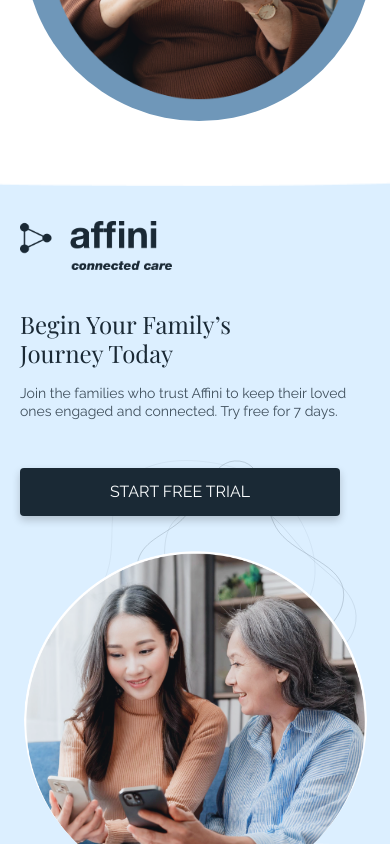
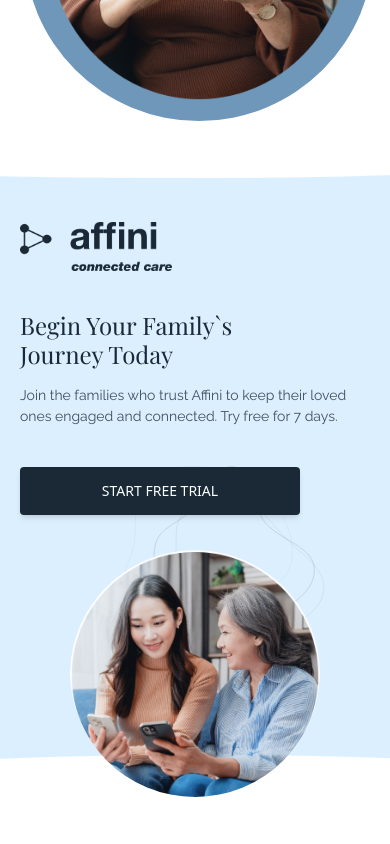
Before and after one commit to SiarheiBalabanovich/affini-app, a React (Vite) app: page / in a window 390 px wide. Shown: the part 3360-4204 px from the top of the page. Built offline with nearby package versions, Linux system fonts and the light colour scheme.

Commit message:
refactor: migrate BeginJourneySection to Tailwind and clean up styles

```diff
--- a/src/components/BeginJourneySection.jsx
+++ b/src/components/BeginJourneySection.jsx
@@ -5,13 +5,12 @@ import threadPatternFamily from '../assets/thread_pattern_family.svg';
 import curvedBackground from '../assets/wave_background.png';
 import logoAffini from '../assets/logo.png';
 
+
 function BeginJourneySection() {
   const imageRef = useRef(null);
 
   useEffect(() => {
-        if (typeof window === "undefined") return;
-        if (!imageRef.current) return;
-
+    const ctx = gsap.context(() => {
       gsap.to(imageRef.current, {
         y: 20,
         duration: 3,
@@ -19,224 +18,100 @@ function BeginJourneySection() {
         yoyo: true,
         ease: "sine.inOut",
       });
+    });
+    return () => ctx.revert();
   }, []);
+
   return (
-        <section className="relative flex justify-center items-center bg-cover bg-top w-full min-h-[676px] overflow-visible"
+    <section
+      className="relative flex items-center justify-center w-full min-h-[676px] bg-cover bg-top"
       style={{ backgroundImage: `url(${curvedBackground})` }}
     >
       <img
         src={threadPatternFamily}
-                alt="Thread Pattern"
-                className="thread-pattern thread-320 thread-390 thread-768 thread-1024"
+        alt=""
+        className="
+          absolute z-10
+          w-[220px] h-[220px]
+          top-[65%] left-[55%]
+          md:w-[350px] md:h-[350px] md:top-[35%] md:left-[56%]
+          lg:w-[600px] lg:h-[600px] lg:top-[35%] lg:left-[76%]
+          -translate-x-1/2 -translate-y-1/2
+        "
       />
 
-            <div className="relative flex flex-col md:flex-row items-center justify-between max-w-[1280px] w-full mx-auto pt-[100px] px-5 z-[2]">
+      <div className="relative z-20 flex flex-col md:flex-row items-center justify-between w-full max-w-[1280px] px-5 pt-[100px]">
 
-                <div className="flex flex-col items-start text-left md:items-start md:text-left mb-8 md:mb-0 md:-mt-[120px] w-full">
+        <div className="flex flex-col items-start w-full mb-8 md:mb-0 md:-mt-[120px]">
+
           <img
             src={logoAffini}
             alt="Affini Logo"
-                        className="logo-default logo-320 logo-390 logo-768 logo-1024"
+            className="
+              mb-10
+              w-[152px] h-[49px]
+              md:w-[180px] md:h-[58px]
+              lg:w-[211px] lg:h-[68px]
+            "
           />
-                    <h2 className="heading-default heading-320 heading-390 heading-768 heading-1024">
-                        Begin Your Family’s <br /> Journey Today
+
+          <h2 className="
+            font-['Playfair_Display']
+            text-[#1A2935]
+            text-[24px]
+            md:text-[36px]
+            lg:text-[58px]
+            leading-[120%]
+            mb-4
+          ">
+            Begin Your Family`s <br /> Journey Today
           </h2>
-                    <p className="text-default text-320 text-390 text-768 text-1024">
+
+          <p className="
+            font-['Raleway']
+            text-[#1A2935]/80
+            text-[14px]
+            md:text-[16px]
+            lg:text-[18px]
+            mb-10
+          ">
             Join the families who trust Affini to keep their loved ones engaged and connected. Try free for 7 days.
           </p>
+
           <button
-                        className="button-default button-320 button-390 button-768 button-1024"
-                        onClick={() => document.getElementById("contact-us")?.scrollIntoView({ behavior: "smooth" })}
+            type="button"
+            className="
+              bg-[#1A2935] text-[#FCFEFF]
+              text-[14px] md:text-[16px]
+              w-[280px] md:w-[320px]
+              h-[48px]
+              rounded
+              shadow-md
+            "
+            onClick={() =>
+              document.getElementById("contact-us")?.scrollIntoView({ behavior: "smooth" })
+            }
           >
             START FREE TRIAL
           </button>
         </div>
 
-                <div className="image-container image-320 image-390 image-768 image-1024">
+        <div className="
+          flex items-center justify-center
+          w-full
+          max-w-[250px]
+          md:max-w-[343px]
+          lg:max-w-[600px]
+          rounded-full overflow-hidden
+        ">
           <img
             ref={imageRef}
             src={imageFamilies}
             alt="Family Journey"
-                        className="family-image"
+            className="w-full"
           />
         </div>
       </div>
-
-            <style>{`
-                .thread-pattern {
-                    position: absolute;
-                    top: 35%;
-                    left: 76%;
-                    transform: translate(-50%, -50%) rotate(0deg);
-                    width: 600px;
-                    height: 600px;
-                    z-index: 1;
-                }
-                .logo-default {
-                    width: 211px;
-                    height: 68px;
-                    margin-bottom: 40px;
-                }
-                .heading-default {
-                    font-family: 'Playfair Display', serif;
-                    color: #1A2935;
-                    font-size: 58px;
-                    line-height: 120%;
-                    margin-bottom: 16px;
-                }
-                .text-default {
-                    font-family: 'Raleway', sans-serif;
-                    color: #1A2935;
-                    opacity: 0.8;
-                    font-size: 18px;
-                    line-height: 130%;
-                    margin-bottom: 40px;
-                }
-                .button-default {
-                    background-color: #1A2935;
-                    color: #FCFEFF;
-                    font-family: 'Raleway', sans-serif;
-                    font-size: 16px;
-                    border-radius: 4px;
-                    box-shadow: 0 4px 8px rgba(0, 0, 0, 0.2);
-                    width: 320px;
-                    height: 48px;
-                    margin-top: 8px;
-                }
-
-                .image-container {
-                    position: relative;
-                    display: flex;
-                    align-items: center;
-                    justify-content: center;
-                    width: 100%;
-                    max-width: 600px;
-                    height: auto;
-                    overflow: hidden;
-                    border-radius: 50%;
-                }
-                .family-image {
-                    width: 100%;
-                    height: auto;
-                }
-
-                @media (max-width: 320px) {
-                    .image-320 {
-                        max-width: 250px !important;
-                        height: auto !important;
-                    }
-                    .logo-320 {
-                        width: 152px !important;
-                        height: 49px !important;
-                        margin-bottom: 40px !important;
-                    }
-                    .heading-320 {
-                        font-size: 24px !important;
-                        text-align: left !important;
-                        margin-bottom: 16px !important;
-                    }
-                    .text-320 {
-                        font-size: 14px !important;
-                        text-align: left !important;
-                        margin-bottom: 40px !important;
-                    }
-                    .button-320 {
-                        width: 280px !important;
-                    }
-                    .thread-320 {
-                        top: 65% !important;
-                        left: 55% !important;
-                        width: 220px !important;
-                        height: 220px !important;
-                    }
-                }
-
-                @media (min-width: 321px) and (max-width: 390px) {
-                    .image-390 {
-                        max-width: 343px !important;
-                        height: auto !important;
-                    }
-                    .logo-390 {
-                        width: 152px !important;
-                        height: 49px !important;
-                        margin-bottom: 40px !important;
-                    }
-                    .heading-390 {
-                        font-size: 24px !important;
-                        margin-bottom: 16px !important;
-                    }
-                        .text-320 {
-                        font-size: 14px !important;
-                        text-align: left !important;
-                        margin-bottom: 40px !important;
-                    }
-                    .thread-390 {
-                        top: 60% !important;
-                        left: 55% !important;
-                        width: 285px !important;
-                        height: 285px !important;
-                    }
-                }
-
-                @media (min-width: 391px) and (max-width: 768px) {
-                    .image-768 {
-                        max-width: 343px !important;
-                        height: 343px !important;
-                    }
-                    .logo-768 {
-                        width: 180px !important;
-                        height: 58px !important;
-                    }
-                    .heading-768 {
-                        font-size: 36px !important;
-                    }
-                    .text-768 {
-                        font-size: 16px !important;
-                    }
-                    .button-768 {
-                        width: 320px !important;
-                        height: 48px !important;
-                    }
-                    .thread-768 {
-                        top: 35% !important;
-                        left: 56% !important;
-                        width: 350px !important;
-                        height: 350px !important;
-                    }
-                }
-
-                @media (min-width: 769px) and (max-width: 1024px) {
-                    .image-1024 {
-                        max-width: 650px !important;
-                        height: 650px !important;
-                        top: -50px !important;
-                    }
-                    .logo-1024 {
-                        width: 190px !important;
-                        height: 60px !important;
-                        margin-bottom: 40px !important;
-                    }
-                    .heading-1024 {
-                        font-size: 40px !important;
-                        margin-bottom: 16px !important;
-                    }
-                    .text-1024 {
-                        font-size: 17px !important;
-                        margin-bottom: 40px !important;
-                        max-width: 400px !important;
-                    }
-                    .button-1024 {
-                        width: 330px !important;
-                        height: 50px !important;
-                    }
-                    .thread-1024 {
-                        top: 25% !important;
-                        left: 81% !important;
-                        width: 370px !important;
-                        height: 370px !important;
-                    }
-                }
-            `}</style>
     </section>
   );
 }
```
Lines whose indentation alone changed are shown as unchanged.
